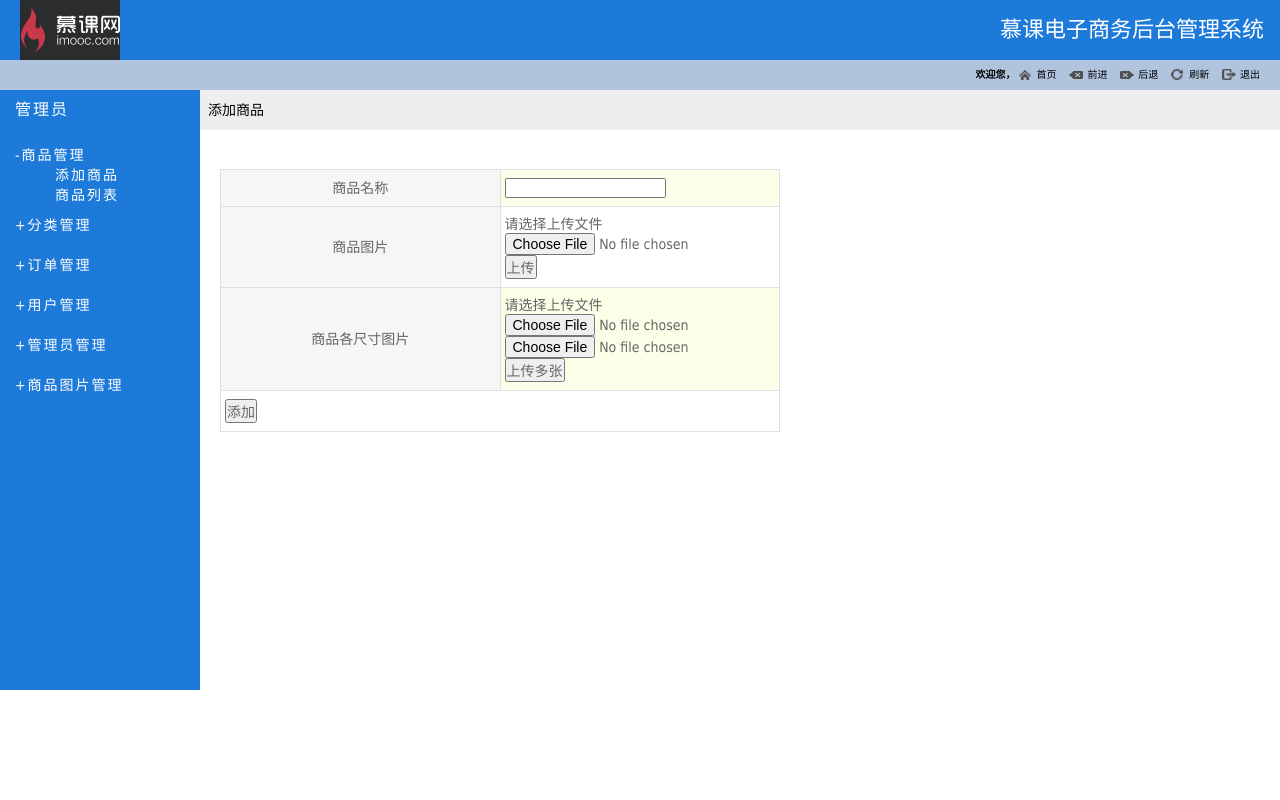
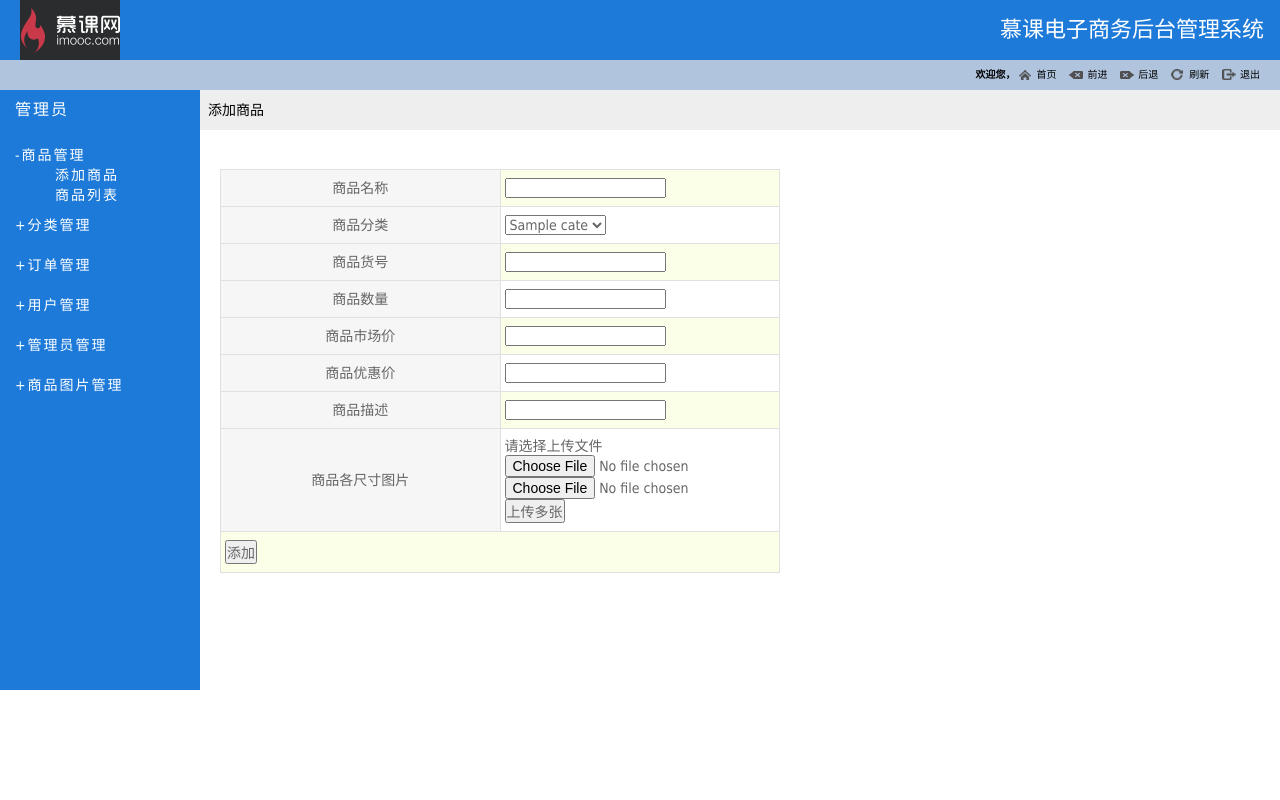
Before and after one commit to tracyhfq/ShopImoocTracy, a PHP site: page /shopImooc/admin/proAdd.php in a window 1280 px wide. Run offline with PHP 8.4, Linux system fonts and the light colour scheme; the visitor is signed in with stand-in values (Sample User, id 1); tables that the repository leaves empty hold one stand-in row (values such as "Sample post").

Commit message:
img resize
img resize

```diff
--- a/shopImooc/admin/proAdd.php
+++ b/shopImooc/admin/proAdd.php
@@ -3,6 +3,11 @@
 checkLogined();
 include 'top.php';
 include 'side.php';
+$rows = getAllcate();
+if (!$rows) {
+    alertMsg(@"请添加分类", "categoryAdd.php");
+}
+print_r($rows);
 ?>
 
 <!DOCTYPE html>
@@ -23,13 +28,43 @@
 				<th>商品名称</th>
 				<td><input type="text"/></td>
 				</tr>
-				<tr><th>商品图片</th> <td>
-				<form action="doAdminAction.php?act=uploadImg" method="post" enctype="multipart/form-data">请选择上传文件
-				<input type="hidden" name="MAX_FILE_SIZE" value="1000000"/>
-				<input type="file" name="uploadImg" accept="image/jpeg,image/jpg,image/png"/>
-				<input type="submit" value="上传" />
-				</form>
-				</td></tr>
+				<tr>
+				<th>商品分类</th>
+				<td>
+				<select name="cId">
+				<?php foreach ($rows as $row):?>
+				<option value='<?php echo $row['id'];?>' ><?php echo $row['cName'];?></option>
+				<?php endforeach;?>
+				</select>
+				</td>
+				</tr>
+				<tr>
+				<th>商品货号</th>
+				<td><input type="text" name="pSn" value="" /></td>
+				</tr>
+				<tr>
+				<th>商品数量</th>
+				<td><input type="text" name="pSn" value="" /></td>
+				</tr>
+				<tr>
+				<th>商品市场价</th>
+				<td><input type="text" name="pSn" value="" /></td>
+				</tr>
+				<tr>
+				<th>商品优惠价</th>
+				<td><input type="text" name="pSn" value="" /></td>
+				</tr>
+				<tr>
+				<th>商品描述</th>
+				<td><input type="text" name="pSn" value="" /></td>
+				</tr>
+<!-- 				<tr><th>商品图片</th> <td>  -->
+<!-- 				<form action="doAdminAction.php?act=uploadImg" method="post" enctype="multipart/form-data">请选择上传文件 -->
+<!-- 				<input type="hidden" name="MAX_FILE_SIZE" value="1000000"/> -->
+<!-- 				<input type="file" name="uploadImg" accept="image/jpeg,image/jpg,image/png"/> -->
+<!-- 				<input type="submit" value="上传" /> -->
+<!-- 				</form> -->
+<!-- 				</td></tr> -->
 
 				<tr><th>商品各尺寸图片</th> <td>
 				<form action="doAdminAction.php?act=uploadMultiImg" method="post" enctype="multipart/form-data">请选择上传文件
--- a/shopImooc/core/cate.inc.php
+++ b/shopImooc/core/cate.inc.php
@@ -21,6 +21,13 @@
     $sql="select * from imooc_cate". $where;
     $database = new Mysqli_Database;
     $rows = $database->fetchOne($sql);
+    return $rows;
+}
+
+function getAllcate(){
+    $sql="select * from imooc_cate";
+    $database = new Mysqli_Database;
+    $rows = $database->fetchAll($sql);
     return $rows;
 }
 
--- a/shopImooc/lib/image.func.php
+++ b/shopImooc/lib/image.func.php
@@ -47,3 +47,52 @@
 }
 
 // verifyImage(2, 4, 20, 3,"verify");
+
+/**
+ *
+ * @param unknown $filename
+ *            带文件名
+ * @param unknown $destination
+ *            带文件名
+ * @param unknown $dst_w
+ * @param unknown $dst_h
+ * @param unknown $isReserved
+ * @return resource
+ */
+function thumb($filename = null, $destination = null, $dst_w, $dst_h, $isReserved = true, $scale = 0.5)
+{
+    if ($destination && ! file_exists(dirname($destination))) {
+        mkdir(dirname($destination), 0777, true);
+    }
+    $dirpath = realpath(dirname(getcwd()));
+    $dstFilename = $destination == null ? $dirpath . "/uploads/" . getUniName() . getExt($filename) : $destination;
+
+    list ($src_w, $src_h, $imagetype) = getimagesize($filename);
+    if (is_null($dst_w) || is_null($dst_h)) {
+        $dst_w = $src_w * $scale;
+        $dst_h = $dst_h * $scale;
+    }
+
+    $mime = image_type_to_mime_type($imagetype);
+    $createFun = str_replace("/", "createfrom", $mime);
+    $outFun = str_replace("/", null, $mime);
+
+    $src_image = $createFun($filename); // imagecreatefromjpeg($filename);
+    $dst_image = imagecreatetruecolor($dst_w, $dst_h);
+    imagecopyresampled($dst_image, $src_image, 0, 0, 0, 0, $dst_w, $dst_h, $src_w, $src_h);
+    $outFun($dst_image, $dstFilename);
+
+    if (! $isReserved) {
+        unlink($filename);
+    }
+    return $dstFilename;
+}
+
+function getResizedImg($imgname= "e9695a7d6051872966a290186656ab58.jpg",$size = 50){
+    $dirpath = realpath(dirname(getcwd()));
+    $filename = $dirpath . "/uploads/" . $imgname;
+
+    $dst1 = $dirpath . "/uploads/image_".$size."/" . $imgname;
+    $dstFilename = thumb($filename, $dst1, $size, $size);
+    return $dstFilename;
+}
--- a/shopImooc/lib/upload.func.php
+++ b/shopImooc/lib/upload.func.php
@@ -78,7 +78,7 @@
             $destination = $path . "/" . getUniName() . "." . $imgExt;
 
             if (move_uploaded_file($tmp_name, $destination)) {
-                alertMsg("上传成功", '');
+//                 alertMsg("上传成功", '');
                 return;
             } else {
                 alertMsg("移动文件出错", '');
```
Also changed, not shown: shopImooc/lib/resizeImg.php (+2 -14 lines), shopImooc/uploads/07549092ac94018f9d9b8ceb25b11567.png (deleted), shopImooc/uploads/4e96cf7875d8dc00540d07740f27def1.png (deleted), shopImooc/uploads/6a19c47edf7362d866ba5696b2c5c625.png (deleted), shopImooc/uploads/7ccaed94666b8ebbf441cb1154c44800.png (deleted), shopImooc/uploads/7e8fb05d5cfabd69259a3466e1906637.png (deleted), shopImooc/uploads/a94e50b48523b9ed92c3a7cd62621200.png (deleted), shopImooc/uploads/ac6d0d1e606d553ab2b8867b36c5c884.png (deleted), shopImooc/uploads/b277481d70972cb3c451028f27fbfc09.png (deleted), shopImooc/uploads/e9695a7d6051872966a290186656ab58.jpg, shopImooc/uploads/image_50/e9695a7d6051872966a290186656ab58.jpg (added), 1 other file.
